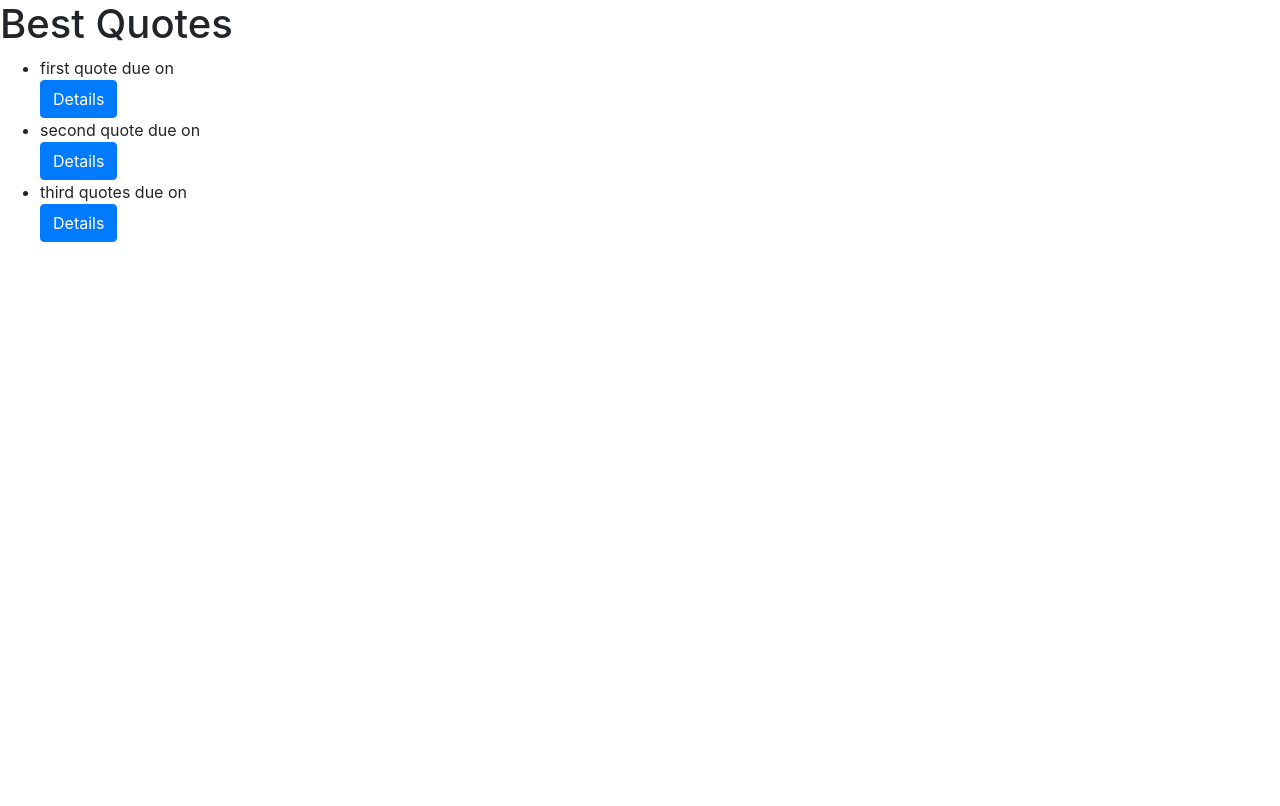
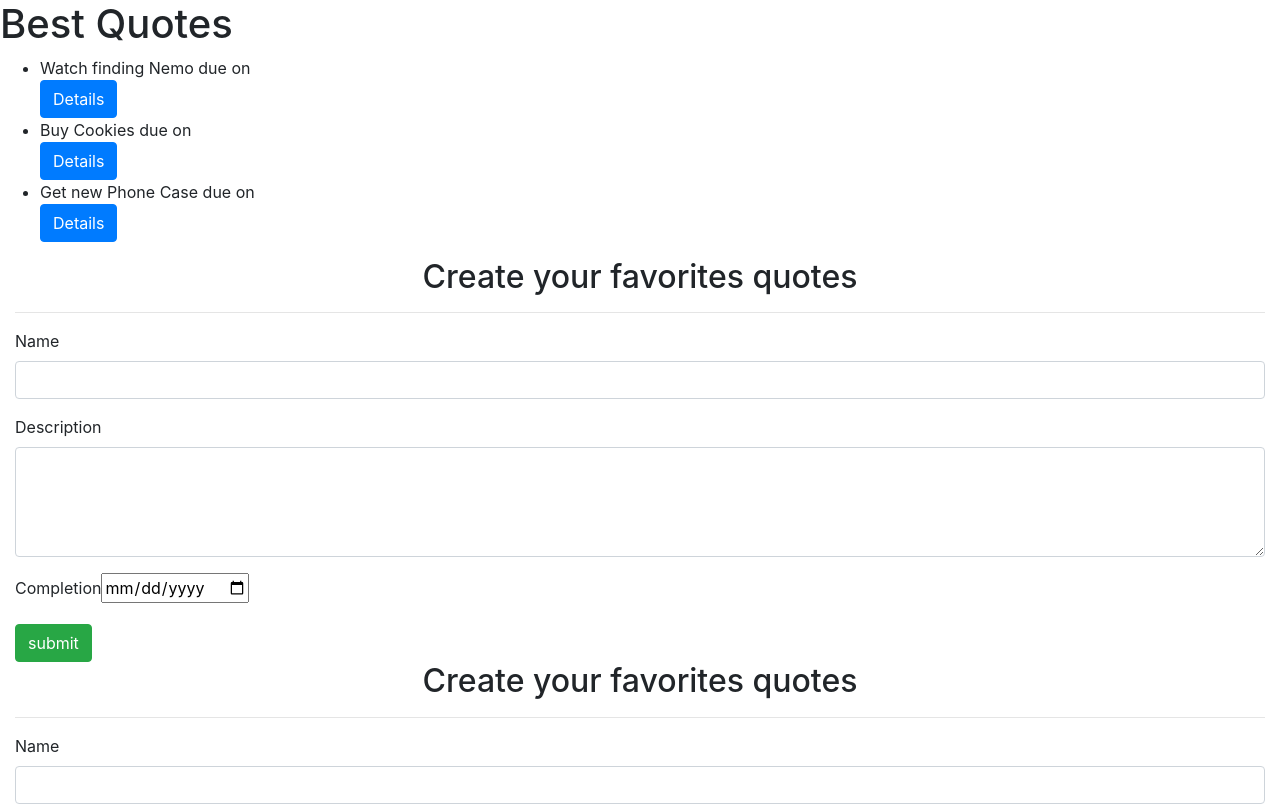
Before and after one commit to aline-bebe/quote, an Angular app: page / in a window 1280 px wide. Shown: the top 806 px of the page. Built offline with nearby package versions, Linux system fonts and the light colour scheme.

Commit message:
adding form

```diff
--- a/src/app/app.component.html
+++ b/src/app/app.component.html
@@ -17,3 +17,4 @@
 
 
 <app-quote></app-quote>
+<app-form-quote></app-form-quote>
--- /dev/null
+++ b/src/app/form-quote/form-quote.component.html
@@ -0,0 +1,25 @@
+<div class="container-fluid">
+        <h2 class="text-center">Create your favorites quotes</h2>
+        <hr>
+        <form (ngSubmit)='submit()' #goalForm='ngForm'></form>
+        <form>
+            <div class="form-group">
+
+                <label for="name">Name</label>
+                <input type="text" required class="form-control" id="name">
+
+            </div>
+            <div class="form-group">
+
+                <label for="description">Description</label>
+                <textarea class="form-control" id="description" rows="4" required></textarea>
+
+            </div>
+            <div class="form-group">
+                <label for="complete">Completion</label>
+                <input type='date' id="complete" required>
+
+            </div>
+            <button type="submit" class="btn btn-success">submit</button>
+        </form>
+      </div>
--- /dev/null
+++ b/src/app/form-quote/form-quote.component.ts
@@ -0,0 +1,21 @@
+import { Component, OnInit, Output,EventEmitter } from '@angular/core';
+import { Quote } from '../quote';
+@Component({
+  selector: 'app-form-quote',
+  templateUrl: './form-quote.component.html',
+  styleUrls: ['./form-quote.component.css']
+})
+export class FormQuoteComponent implements OnInit {
+  newGoal = new Quote(0,"","",new Date());
+  @Output() addGoal = new EventEmitter<Quote>();
+
+  submit(){
+this.addGoal.emit(this.newGoal);
+  }
+
+    constructor() { }
+
+  ngOnInit() {
+  }
+
+}
--- a/src/app/quote/quote.component.html
+++ b/src/app/quote/quote.component.html
@@ -16,6 +16,6 @@
             </div>
           </ul>
 
-
+          <app-form-quote (addGoal)="addNewGoal($event)"></app-form-quote>
 </body>
 </html>
--- a/src/app/quote/quote.component.ts
+++ b/src/app/quote/quote.component.ts
@@ -8,9 +8,9 @@ import { Quote } from '../quote';
 })
 export class QuoteComponent implements OnInit {
   quote: Quote[] = [
-    new Quote(1, 'first quote', 'Find an online version and watch merlin find his son',new Date(2019,3,14)),
-    new Quote(3,'second quote','Diana has her birthday coming up soon',new Date(2019,1,12)),
-    new Quote(2,'third quotes','I have to buy cookies for the parrot',new Date(2019,6,9)),
+    new Quote(1, 'Watch finding Nemo', 'Find an online version and watch merlin find his son',new Date(2019,9,14)),
+    new Quote(2,'Buy Cookies','I have to buy cookies for the parrot',new Date(2019,6,9)),
+    new Quote(3,'Get new Phone Case','Diana has her birthday coming up soon',new Date(2019,1,12)),
   ];
 
 words(index){
@@ -26,6 +26,13 @@ words(index){
       }
     }
   }
+
+  addNewGoal(read){
+    let readLength = this.quote.length;
+  read.id = readLength+1;
+    read.completeDate = new Date(read.completeDate)
+    this.quote.push(read)
+  }
   constructor() { }
 
   ngOnInit() {
```
Also changed, not shown: src/app/app.module.ts (+7 -2 lines), src/app/form-quote/form-quote.component.css (added), 1 other file (tests, documents, lock files or other folders).
